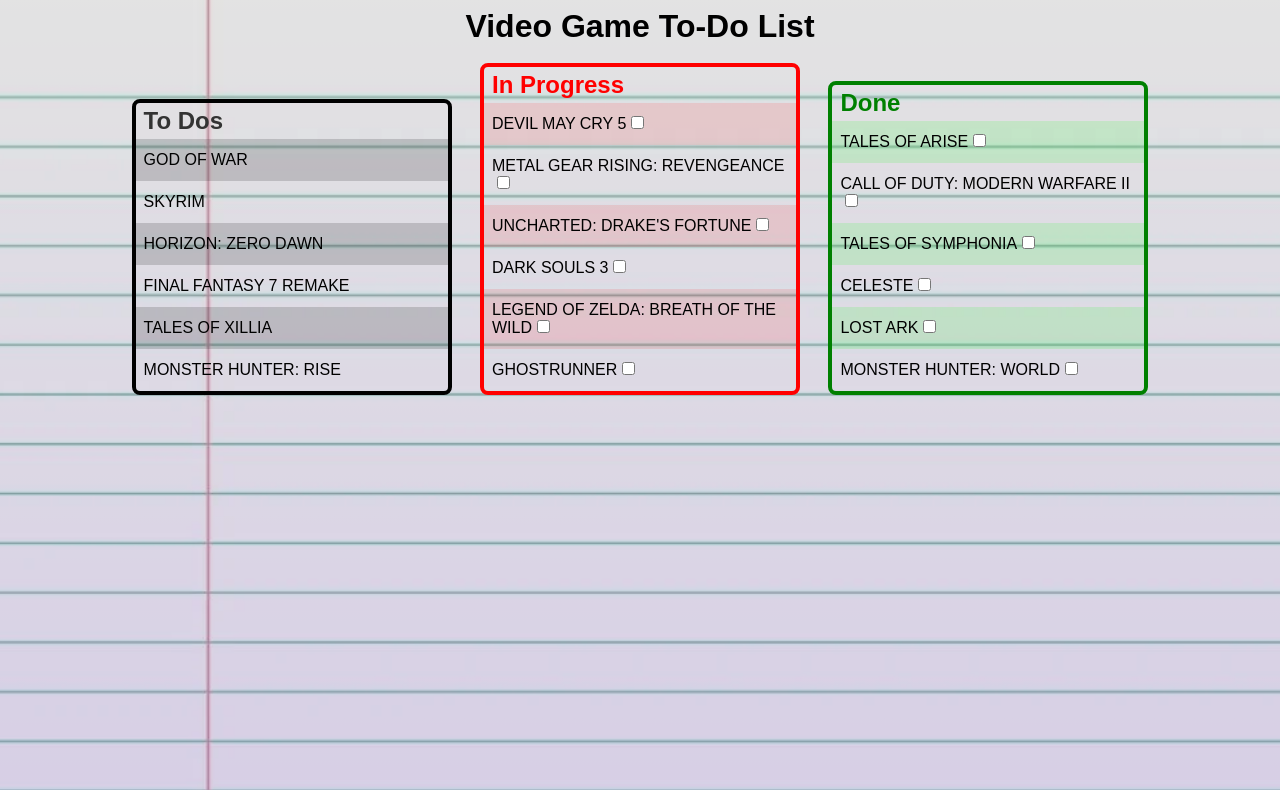
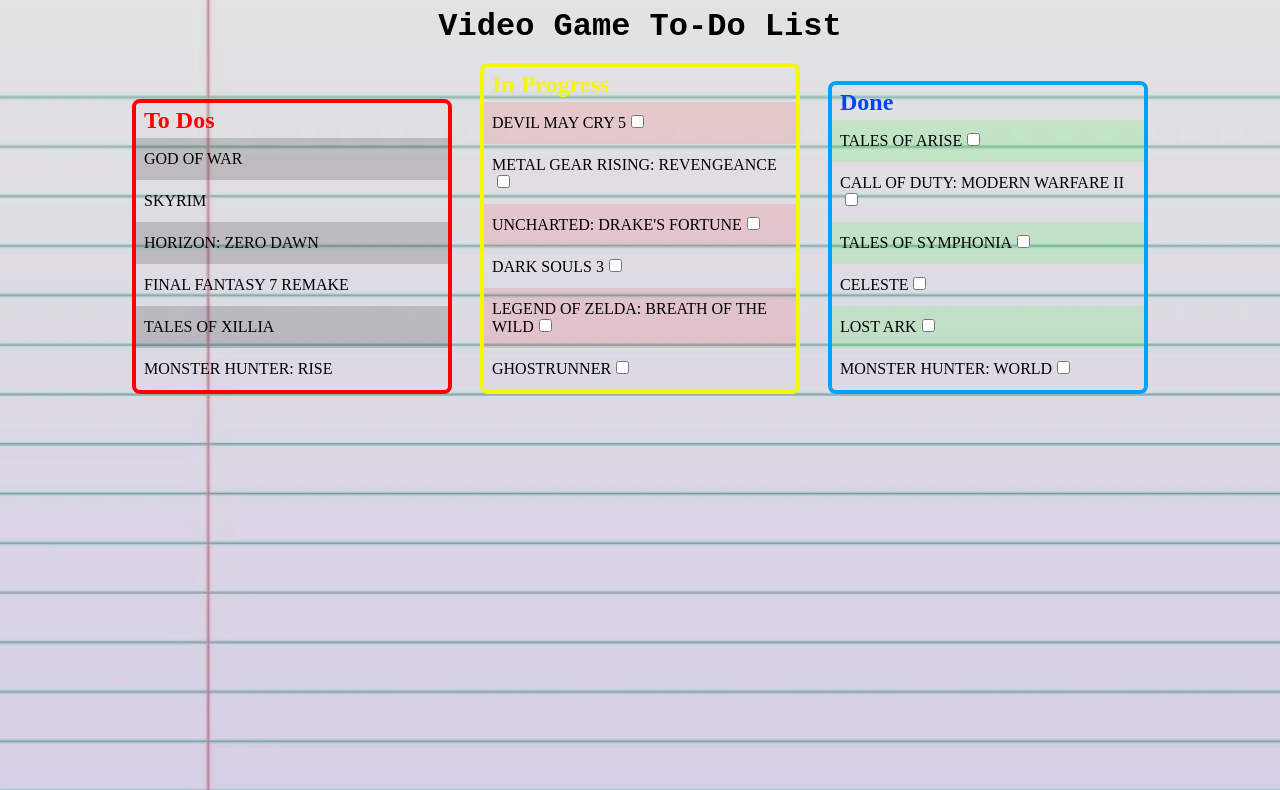
Before and after one commit to ejutila/jutila_ethan_my_ToDoList, a plain HTML site: page index.html in a window 1280 px wide. Shown: the top 790 px of the page. Drawn offline with Linux system fonts and the light colour scheme.

Commit message:
Updated text and checkboxes

```diff
--- a/css/main.css
+++ b/css/main.css
@@ -1,5 +1,6 @@
 /* reset all of the defaults to 0 so that you can write your OWN css */
 /* don't rely on the built-in browser defaults */
+
 
 * {
     border: none;
@@ -13,12 +14,16 @@
     font-size: 16px;
     background: linear-gradient(rgb(124, 124, 124), rgb(50, 0, 141)) no-repeat;
 
-    font-family: Arial, Helvetica, sans-serif;
+    font-family: 'Inconsolata', monospace
 
     color: black;
 }
 
-header > h1 { text-align: center; padding: 8px; }
+header > h1 {
+    text-align: center;
+    padding: 8px;
+    font-family:'Courier New', Courier, monospace
+}
 
 article {
     width: 25%;
@@ -44,42 +49,42 @@
     opacity: 80%;
 }
 
-article > h2 { color: rgb(51, 51, 51);  padding: 4px 8px; }
+article > h2 { color: red;  padding: 4px 8px; }
 
-article:first-of-type { border: 4px solid black; }
+article:first-of-type { border: 4px solid red; }
 
-#inprogress { border: 4px solid red; }
-#inprogress h2 { color: red; }
+#inprogress { border: 4px solid rgb(244, 248, 0); }
+#inprogress h2 { color: rgb(244, 248, 0); }
 
-#done { border: 4px solid green; }
-#done h2 { color: green; }
+#done { border: 4px solid rgb(0, 162, 255); }
+#done h2 { color: rgb(0, 68, 255); }
 
 ul { list-style-type: none; }
 
 ul li { padding: 12px 8px; text-transform: uppercase; }
-
-
 
 input[type="checkbox"] {
     margin-left: 5px;
     margin-right: 15px;
 }
 
+#inprogress input[type="checkbox"]:checked + span::after {
+    content: "Finish!";
+    font-size: 24px;
+    text-align: center;
+    color: rgb(125, 8, 179);
+
+    animation: fadeIn 1s;
+}
 
 input[type="checkbox"]:checked + span::after {
     content: "Completed!";
-    font-size: 14px;
-    text-align: center;
-    padding-left: 30px;
-    color: green;
-}
-
-input[type="checkbox"]:checked + span::after {
-    content: "Finish!";
-    font-size: 18px;
+    font-size: 24px;
     text-align: center;
     padding-right: 125px;
-    color: rgb(153, 153, 0);
+    color: rgb(0, 156, 0);
+
+    animation: fadeIn 1s;
 }
 
 .todo li:nth-child(odd) { background-color: rgba(0, 0, 0, 0.158)}
@@ -87,3 +92,8 @@
 .inprogress li:nth-child(odd) { background-color: rgba(255, 0, 0, 0.11)}
 
 .done li:nth-child(odd) { background-color: rgba(0, 255, 0, 0.13)}
+
+@keyframes fadeIn {
+    from { opacity: 0; }
+    to { opacity: 1; }
+  }
--- a/index.html
+++ b/index.html
@@ -31,12 +31,12 @@
         <article id="inprogress">
             <h2>In Progress</h2>
             <ul class="inprogress">
-                <li>Devil May Cry 5<input type="checkbox"></li>
-                <li>Metal Gear Rising: Revengeance<input type="checkbox"></li>
-                <li>Uncharted: Drake's Fortune<input type="checkbox"></li>
-                <li>Dark Souls 3<input type="checkbox"></li>
-                <li>Legend of Zelda: Breath of the Wild<input type="checkbox"></li>
-                <li>Ghostrunner<input type="checkbox"></li>
+                <li>Devil May Cry 5<input type="checkbox"><span></span></li>
+                <li>Metal Gear Rising: Revengeance<input type="checkbox"><span></span></li>
+                <li>Uncharted: Drake's Fortune<input type="checkbox"><span></span></li>
+                <li>Dark Souls 3<input type="checkbox"><span></span></li>
+                <li>Legend of Zelda: Breath of the Wild<input type="checkbox"><span></span></li>
+                <li>Ghostrunner<input type="checkbox"><span></span></li>
             </ul>
         </article>
 
```
Also changed, not shown: fonts/Inconsolata-VariableFont_wdth,wght.ttf (added).
